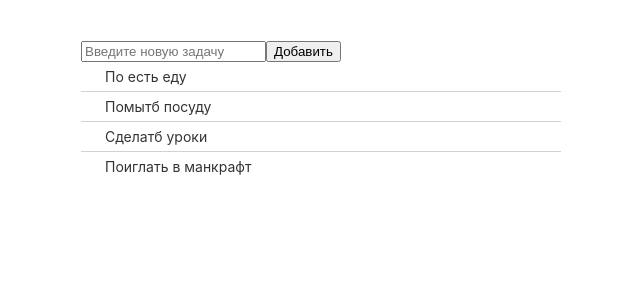
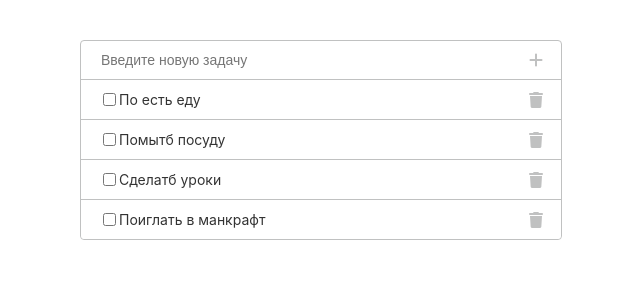
Before and after one commit to haxmind/todo, a React (Create React App) app: page / in a window 1280 px wide. Shown: the top 300 px of the page, without its empty margins (319-959 px from the left). Built offline with nearby package versions, Linux system fonts and the light colour scheme.

Commit message:
Update add ask, change add button, add task removal, add ability to mark tasks as completed

```diff
--- a/public/index.html
+++ b/public/index.html
@@ -6,6 +6,7 @@
     <link href="https://fonts.googleapis.com/css?family=Roboto:400,700&display=swap&subset=cyrillic" rel="stylesheet">
     <meta name="viewport" content="width=device-width, initial-scale=1" />
     <meta name="theme-color" content="#000000" />
+    <script src="https://kit.fontawesome.com/cc8cbee749.js"></script>
     <!--
       manifest.json provides metadata used when your web app is installed on a
       user's mobile device or desktop. See https://developers.google.com/web/fundamentals/web-app-manifest/
--- a/src/Todo.css
+++ b/src/Todo.css
@@ -1,6 +1,8 @@
 .todo {
+    display: flex;
+    align-items: center;
     background-color: #fff;
-    padding: 6px 24px;
+    padding: 10px 18px;
     font-size: 14px;
     color: #333;
 }
@@ -16,5 +18,27 @@
 }
 
 .todo:not(:last-child) {
-    border-bottom: 1px solid #ccd2de;
+    border-bottom: 1px solid #c0c1c1;
 }
+
+.todo i {
+    cursor: pointer;
+    font-size: 16px;
+    color: #c0c1c1;
+}
+
+.todo i:hover {
+    color: #979e9e;
+}
+
+.todo .todo-text {
+    flex: 1;
+    overflow: hidden; /* Скрывать все, что выходит за рамки */
+    white-space: nowrap; /* Запрещает перенос строки */
+    text-overflow: ellipsis; /* Добавляет ... если текст выходит за рамки */
+}
+
+.todo.completed {
+    text-decoration: line-through;
+    color: #ccc;
+}
--- a/src/Todo.js
+++ b/src/Todo.js
@@ -12,9 +12,23 @@ export class Todo extends React.Component {
         };
     }
 
+    handleDelete() {
+        this.props.onDelete(this.state.task.id);
+    }
+
+    handleComplte() {
+        this.props.onComplete(this.state.task.id);
+    }
+
     render() {
         const { task } = this.state;
 
-        return <li className="todo">{task.text}</li>;
+        return <li className={"todo" + (task.completed ? " completed" : "")}>
+            <input onChange={this.handleComplte.bind(this)} type="checkbox"></input>
+            <div className="todo-text">
+                {task.text}
+            </div>
+            <i className="fas fa-trash" onClick={this.handleDelete.bind(this)}></i>
+        </li>;
     }
 }
--- a/src/Todos.css
+++ b/src/Todos.css
@@ -1,6 +1,8 @@
 .todos {
     margin: 40px auto 0 auto;
     max-width: 480px;
+    border-radius: 4px;
+    border: 1px solid #c0c1c1;
 }
 
 .todos ul {
@@ -8,3 +10,31 @@
     margin: 0;
     padding: 0;
 }
+
+.add-todo {
+    display: flex;
+    align-items: center;
+    padding: 10px 18px;
+    border-bottom: 1px solid #c0c1c1;
+    background-color: transparent;
+}
+
+.add-todo input {
+    display: block;
+    flex: 1;
+    font-size: 14px;
+    color: #333;
+    line-height: 1;
+    border: 0;
+    outline: none;
+}
+
+.add-todo i {
+    cursor: pointer;
+    font-size: 16px;
+    color: #c0c1c1;
+}
+
+.add-todo i:hover {
+    color: #979e9e;
+}
--- a/src/Todos.js
+++ b/src/Todos.js
@@ -1,6 +1,8 @@
 import React from 'react';
 import { Todo } from './Todo';
 import "./Todos.css";
+
+let idShift = 1000;
 
 export class Todos extends React.Component {
     constructor(props) {
@@ -20,6 +22,49 @@ export class Todos extends React.Component {
         });
     }
 
+    handleDelete(id) {
+        this.setState({
+            tasks: this.state.tasks.filter(task => task.id !== id)
+        });
+    }
+
+    handleComplete(id) {
+        const { tasks } = this.state;
+        const completedTask = tasks.find(task => task.id === id);
+
+        if (completedTask === undefined) {
+            return;
+        }
+
+        if (completedTask.completed === true) {
+            completedTask.completed = false;
+
+            this.setState({
+                tasks: [
+                    completedTask,
+                    ...tasks.filter(task => task.id !== id)
+                ]
+            });
+
+            return;
+        }
+
+        completedTask.completed = true;
+
+        this.setState({
+            tasks: [
+                ...tasks.filter(task => task.id !== id),
+                completedTask
+            ]
+        });
+    }
+
+    handleOnEnterPress(event) {
+        if (event.key === 'Enter') {
+            this.handleAddTask();
+        }
+    }
+
     handleAddTask() {
         const { newTaskText } = this.state;
 
@@ -31,6 +76,7 @@ export class Todos extends React.Component {
         this.setState({
             tasks: [
                 {
+                    id: idShift++,
                     text: newTaskText
                 },
                 ...this.state.tasks
@@ -43,10 +89,23 @@ export class Todos extends React.Component {
         const { tasks, newTaskText } = this.state;
 
         return <div className="todos">
-            <input value={newTaskText} onChange={this.handleChange.bind(this)} type="text" placeholder="Введите новую задачу"></input>
-            <button onClick={this.handleAddTask.bind(this)} type="button">Добавить</button>
+            <div className="add-todo">
+                <input
+                    value={newTaskText}
+                    onChange={this.handleChange.bind(this)}
+                    onKeyPress={this.handleOnEnterPress.bind(this)}
+                    type="text"
+                    placeholder="Введите новую задачу"
+                ></input>
+                <i className="fas fa-plus" onClick={this.handleAddTask.bind(this)}></i>
+            </div>
             <ul>
-                {tasks.map(task => <Todo key={task.text} task={task}></Todo>)}
+                {tasks.map(task => <Todo
+                    key={task.id}
+                    task={task}
+                    onDelete={this.handleDelete.bind(this)}
+                    onComplete={this.handleComplete.bind(this)}
+                    ></Todo>)}
             </ul>
         </div>;
     }
```
